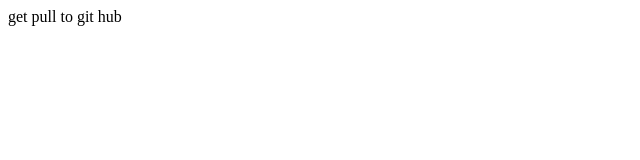
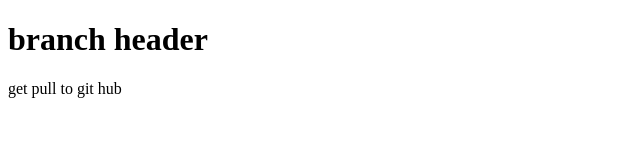
Before and after one commit to DanilCherniy/frontend_test, a plain HTML site: page index.html in a window 1280 px wide. Shown: the whole page, without its empty margins (0-640 px from the left). Drawn offline with Linux system fonts and the light colour scheme.

Commit message:
added new branch

```diff
--- a/index.html
+++ b/index.html
@@ -4,6 +4,9 @@
     <meta charset="UTF-8" />
     <meta name="viewport" content="width=device-width, initial-scale=1.0" />
     <title>Git rules</title>
+    <div class="header">
+      <h1>branch header</h1>
+    </div>
     get pull to git hub
   </head>
   <body></body>
```
